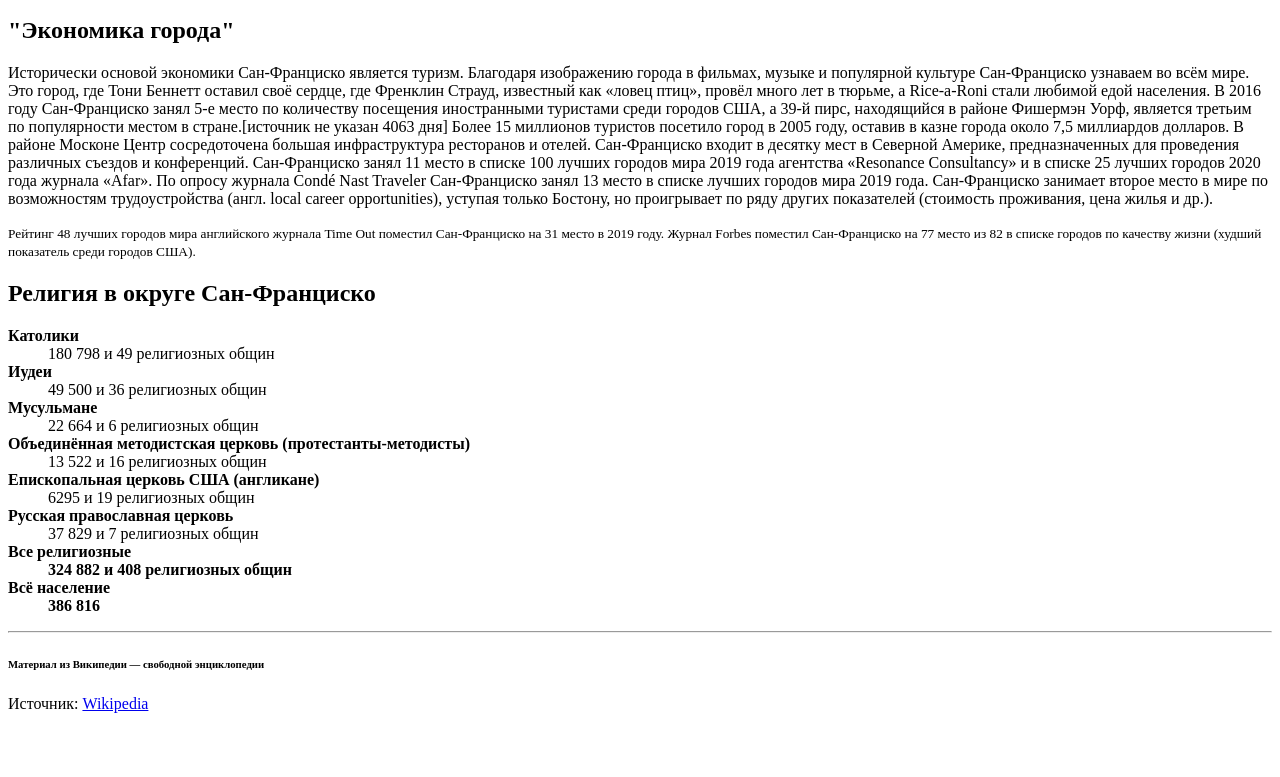
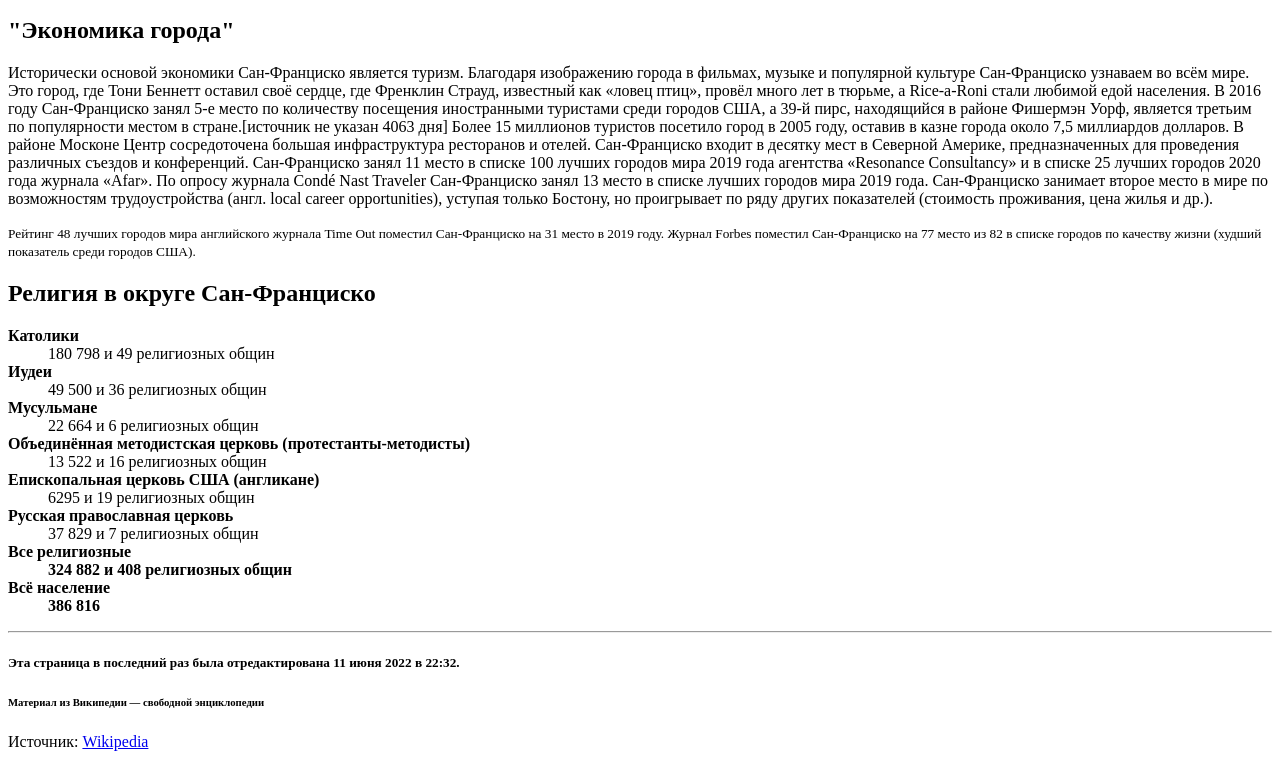
Before and after one commit to kladweb/kladkevich-markup-home, a plain HTML site: page home-4-html-4-intro/index.html in a window 1280 px wide. Shown: the part 3941-4718 px from the top of the page. Before the commit the page ends 4680 px from the top, so only its background shows below. Drawn offline with Linux system fonts and the light colour scheme.

Commit message:
fix code formatting, add missing tag h5

```diff
--- a/home-4-html-4-intro/index.html
+++ b/home-4-html-4-intro/index.html
@@ -268,6 +268,7 @@
       </dl>
     </div>
     <hr>
+    <h5>Эта страница в последний раз была отредактирована 11 июня 2022 в 22:32.</h5>
     <h6>Материал из Википедии — свободной энциклопедии</h6>
     <span>Источник: </span>
     <a href="https://ru.wikipedia.org/wiki/Сан-Франциско" target="_blank">Wikipedia</a>
```
Lines whose indentation alone changed are shown as unchanged.
